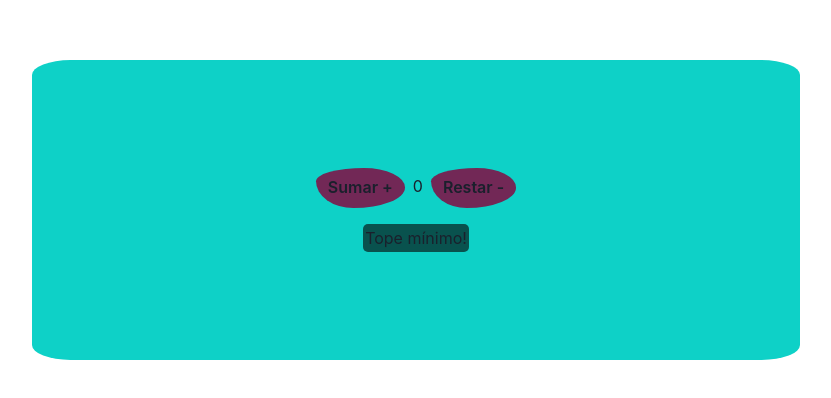
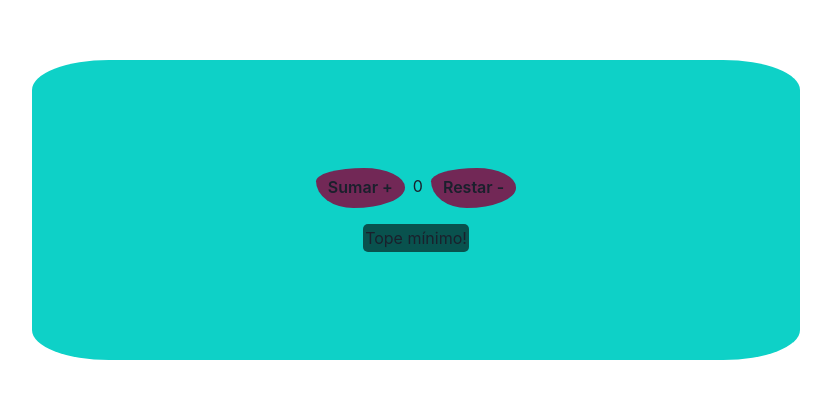
Before and after one commit to JuanIgnacioMarchetto/tareacclase5React, a React (Create React App) app: page / in a window 1280 px wide. Shown: the part 206-604 px from the top of the page, without its empty margins (224-1055 px from the left). Built offline with nearby package versions, Linux system fonts and the light colour scheme.

Commit message:
21/11/2023-12:24

```diff
--- a/src/components/ContadorResponsive/ContadorResponsive.jsx
+++ b/src/components/ContadorResponsive/ContadorResponsive.jsx
@@ -34,7 +34,7 @@ const ContadorResponsive = () => {
             flexDirection="column"
             alignItems="center"
             justifyContent="center"
-            borderRadius="5%"
+            borderRadius="10%"
         >
             <Box mb={4}>
                 <Button
```
